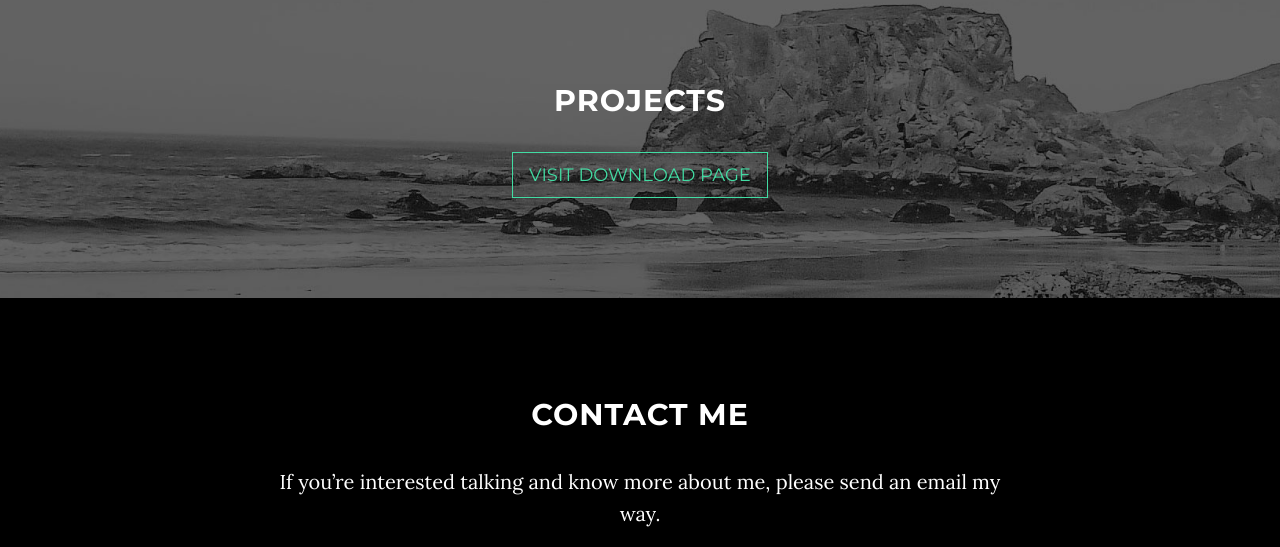
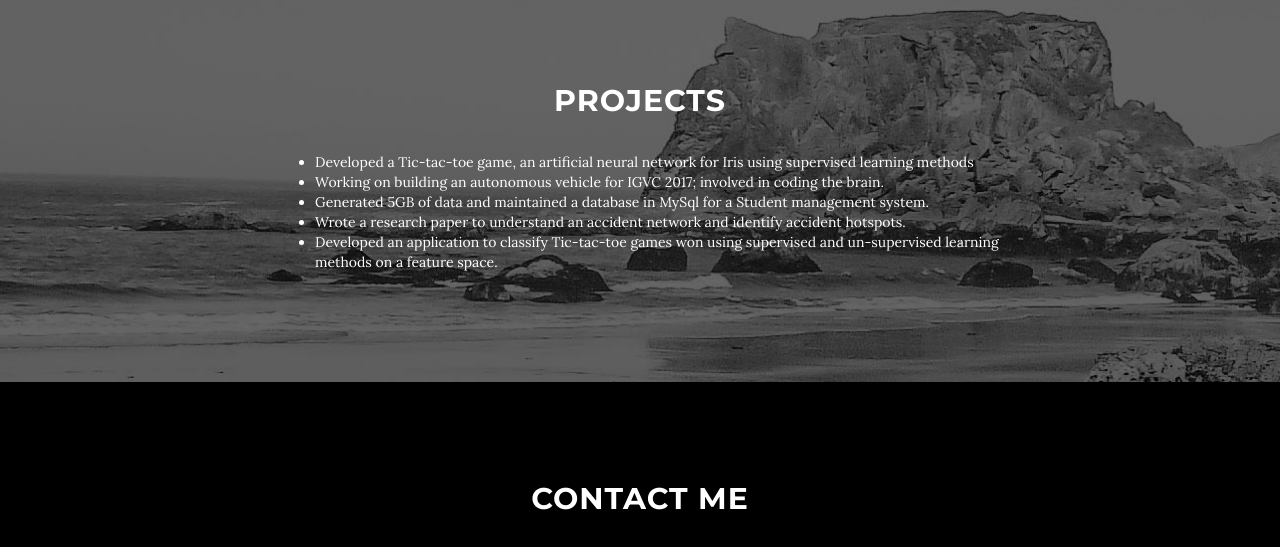
Before and after one commit to denverlobo/portfolio, a website: page index.html in a window 1280 px wide. Shown: the part 2022-2569 px from the top of the page. Drawn offline with nearby package versions, Linux system fonts and the light colour scheme.

Commit message:
Update- resume
Signed-off-by: Denver Lobo <dlobo2016@my.fit.edu>

```diff
--- a/index.html
+++ b/index.html
@@ -121,8 +121,16 @@
             <div class="container">
                 <div class="col-lg-8 col-lg-offset-2">
                     <h2>Projects</h2>
-                    <p></p>
-                    <a href="http://startbootstrap.com/template-overviews/grayscale/" class="btn btn-default btn-lg">Visit Download Page</a>
+                    <ul class="list-styled text-left">
+                        <li>Developed a Tic-tac-toe game, an artificial neural network for Iris using supervised learning methods</li>
+                        <li>Working on building an autonomous vehicle for IGVC 2017; involved in coding the brain.</li>
+                        <li>Generated 5GB of data and maintained a database in MySql for a Student management system.</li>
+                        <li>Wrote a research paper to understand an accident network and identify accident hotspots.</li>
+                        <li>Developed an application to classify Tic-tac-toe games won using supervised and un-supervised learning methods on a feature space.</li>
+                        <!--<li>About Us</li>-->
+                        <!--<li>Contact</li>-->
+                    </ul>
+
                 </div>
             </div>
         </div>
--- a/sass/grayscale.scss
+++ b/sass/grayscale.scss
@@ -256,7 +256,7 @@ a {
 
 @media(min-width:767px) {
     .content-section {
-        padding-top: 250px;
+        padding-top: 100px;
     }
 
     .download-section {
```
Also changed, not shown: 1 other file.
